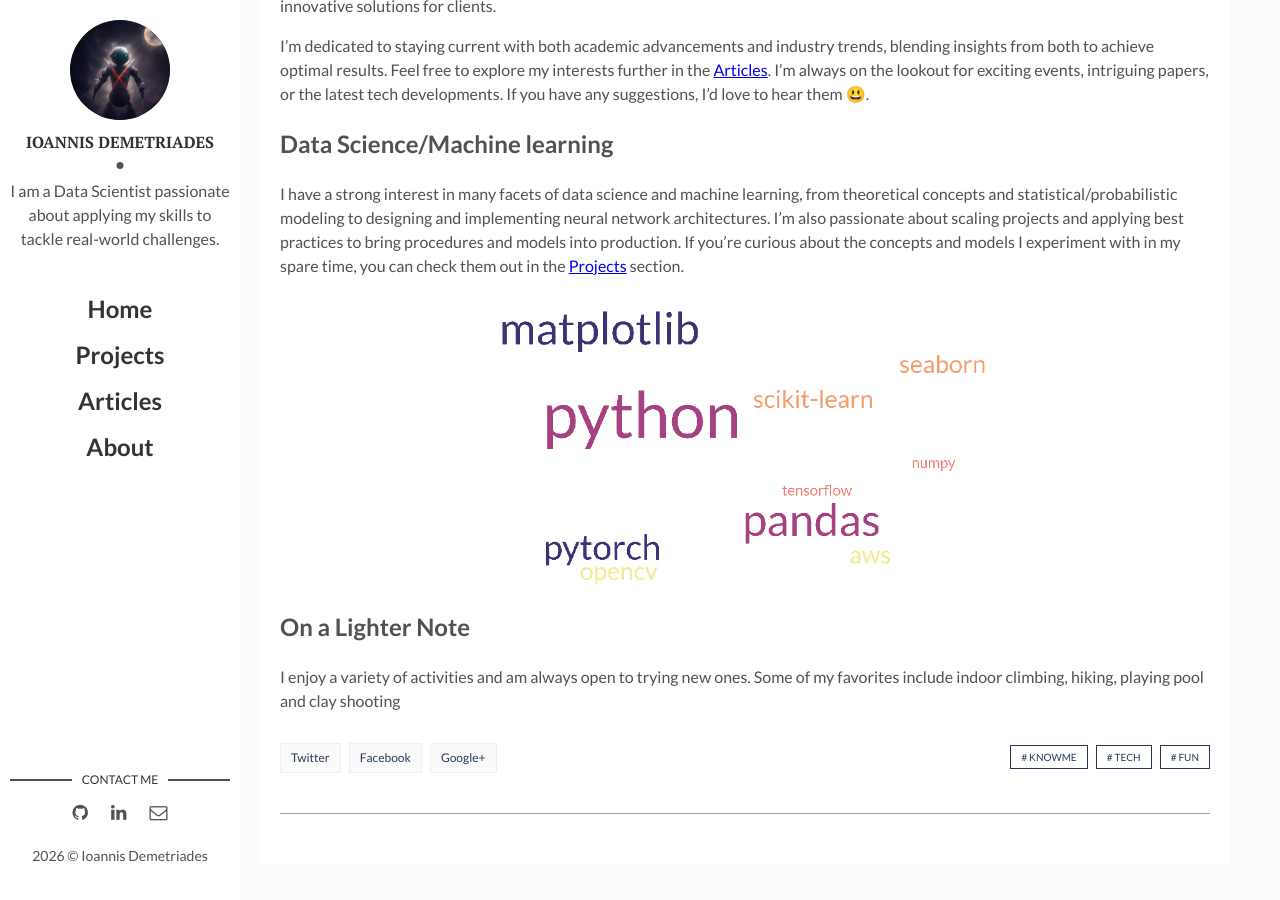
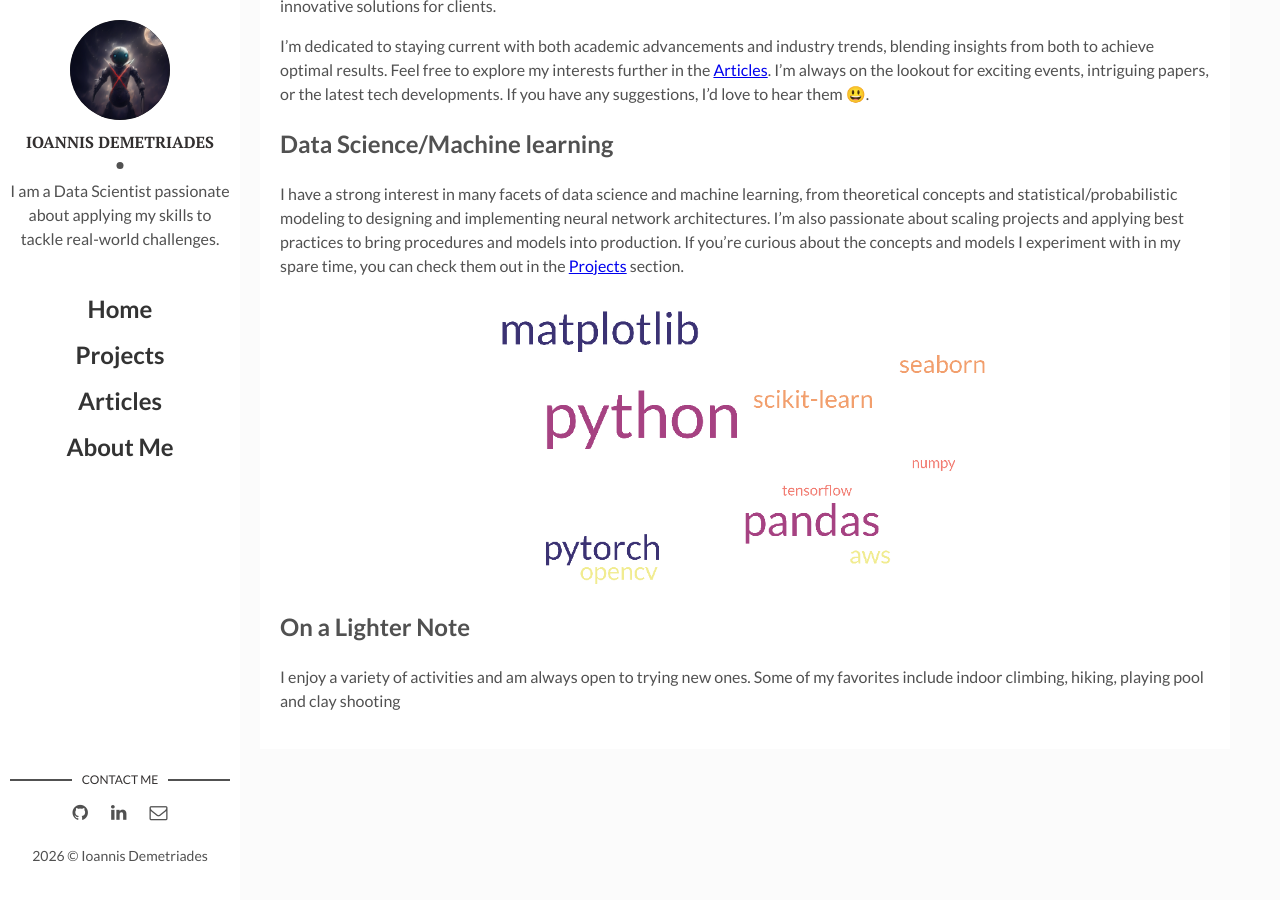
Before and after one commit to IoannisDem/IoannisDem.github.io, a Jekyll site: the page built from aboutme.html, in a window 1280 px wide and 900 px high, scrolled down 673 px. Built offline with Jekyll 4.4.1, drawn with Linux system fonts in a browser that asks for light colours; emoji names are drawn with the system emoji font.

Commit message:
about me change

```diff
--- a/_layouts/main.html
+++ b/_layouts/main.html
@@ -16,7 +16,7 @@ layout: default
         <li><a href="{{site.baseurl}}/">Home</a></li>
         <li><a href="{{site.baseurl}}/projects/">Projects</a></li>
         <li><a href="{{site.baseurl}}/articles/">Articles</a></li>
-        <li><a href="{{site.baseurl}}/aboutme/">About</a></li>
+        <li><a href="{{site.baseurl}}/aboutme/">About Me</a></li>
       </ul>
     </nav>
     <!-- End Navigation Menu -->
--- a/aboutme.html
+++ b/aboutme.html
@@ -1,6 +1,6 @@
 ---
 layout: main
-title: "Projects"
+title: "About Me"
 permalink: /aboutme/
 ---
 
@@ -28,7 +28,7 @@ permalink: /aboutme/
             <div class="page-date"><span>{{ post.date | date: '%Y, %b %d' }}&nbsp;&nbsp;&nbsp;&nbsp;</span></div>
           </header>
           {{ post.content | markdownify }}
-          <div class="page-footer">
+          <!-- <div class="page-footer">
             <div class="page-share">
               <a href="https://twitter.com/intent/tweet?text={{ post.title }}&url={{ site.url }}{{ post.url }}" title="Share on Twitter" rel="nofollow" target="_blank">Twitter</a>
               <a href="https://facebook.com/sharer.php?u={{ site.url }}{{ post.url }}" title="Share on Facebook" rel="nofollow" target="_blank">Facebook</a>
@@ -39,7 +39,7 @@ permalink: /aboutme/
                 <a href="{{ site.baseurl }}/tags#{{ tag }}" class="tag">&#35; {{ tag }}</a>
               {% endfor %}
             </div>
-          </div>
+          </div> -->
           {% include disqus.html %}
         </div> <!-- End Wrap Content -->
       </div> <!-- End Page Content -->
```
